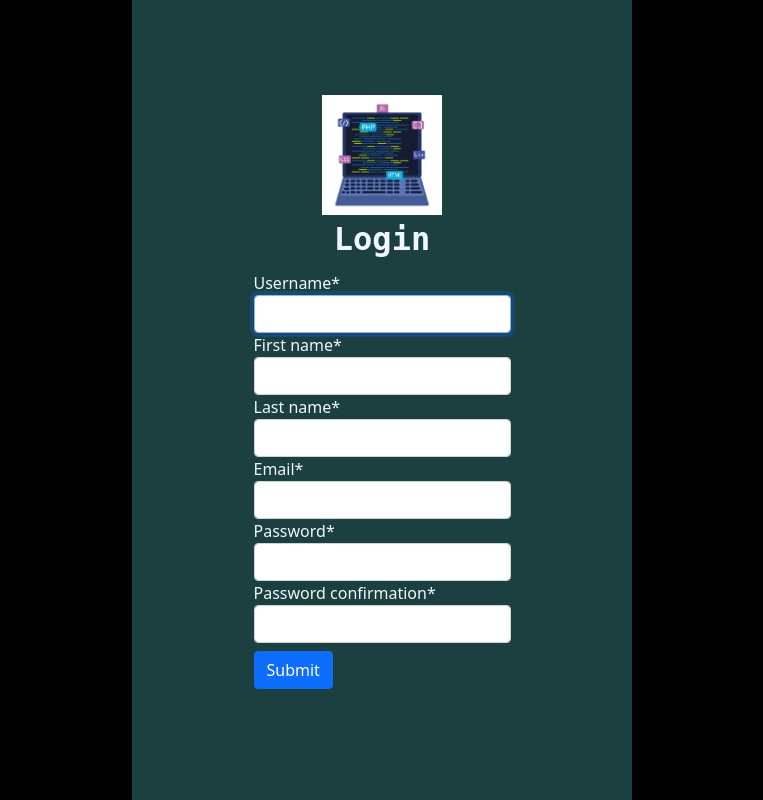
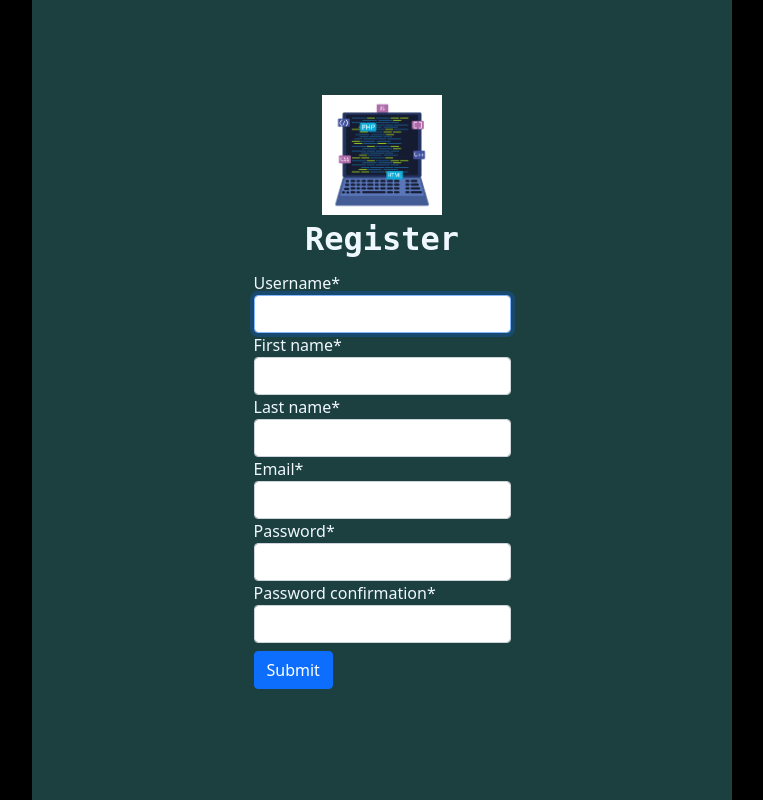
Before and after one commit to Jayson7/djaango-Auths, a Django app: page /register in a window 1280 px wide. Shown: the whole page, without its empty margins (258-1021 px from the left). Run offline with Django 4.2, Linux system fonts and the light colour scheme; some libraries are stand-ins or nearby versions.

Commit message:
register

```diff
--- a/authenticator/Templates/registration/register.html
+++ b/authenticator/Templates/registration/register.html
@@ -26,8 +26,8 @@
     <div class="screen-reg">
       <div class="wrappers">
         <div class="logos-img"></div>
-        <div class="logos">Login</div>
-        <form method="post" class="my-2">
+        <div class="logos">Register</div>
+        <form method="post" class="form-row my-2">
           {% csrf_token %} {{form | crispy }}
 
           <button type="submit" class="btn my-2 btn-primary">Submit</button>
--- a/authenticator/static/register.css
+++ b/authenticator/static/register.css
@@ -18,7 +18,7 @@
 
 .wrappers {
     background-color: rgb(28, 63, 63);
-    width: 500px;
+    width: 700px;
     display: flex;
     height: 100%;
     flex-direction: column;
```
